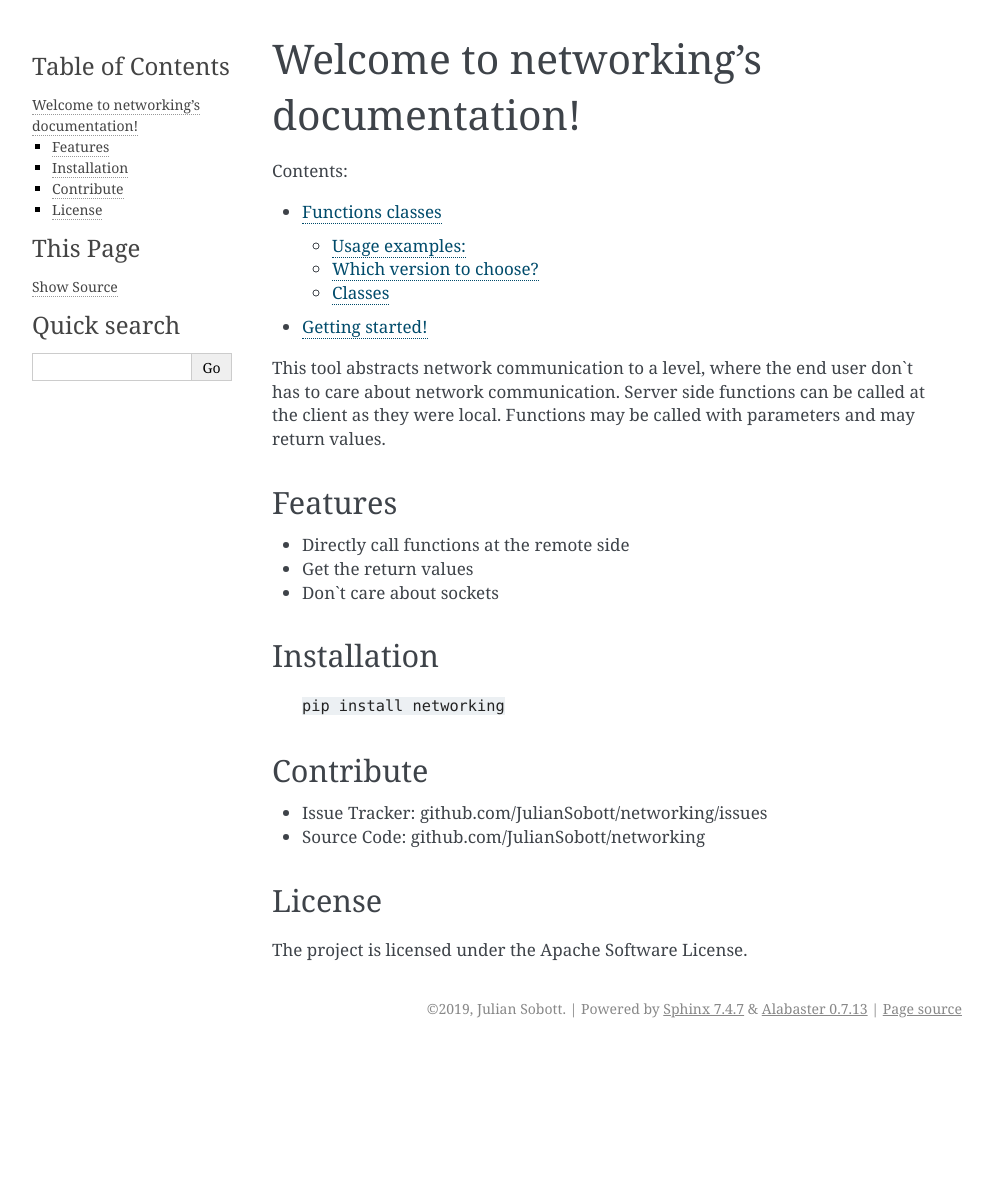
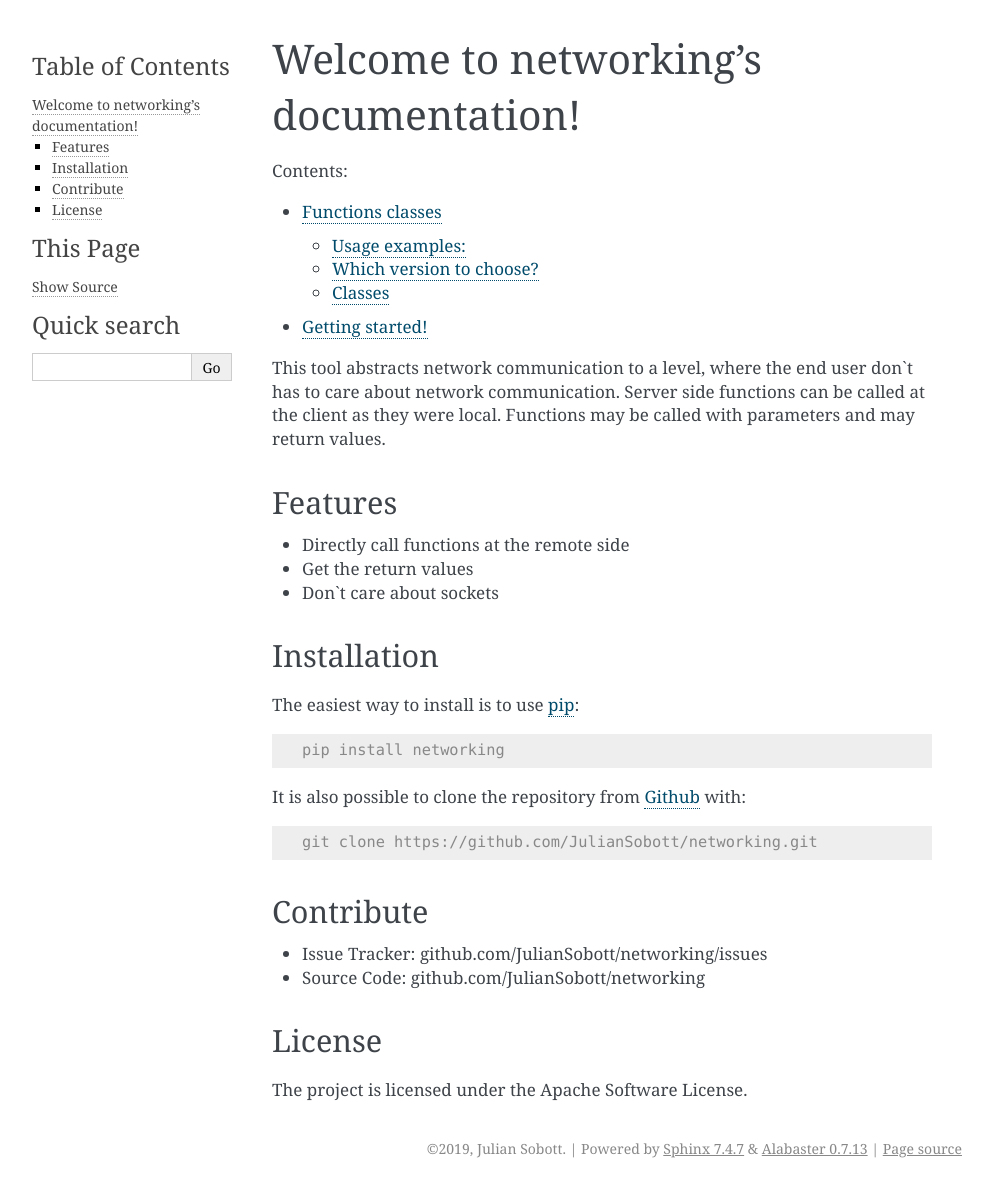
Before and after one commit to JulianSobott/networking, a Sphinx documentation site: the page built from docs/index.rst, in a window 1280 px wide. Shown: the whole page, without its empty margins (148-1141 px from the left). Built offline with Sphinx 7.4.7, drawn with Linux system fonts in a browser that asks for light colours; before the commit the page ends 1048 px from its top, so only the background shows below that.

Commit message:
Beautify installation

```diff
--- a/docs/index.rst
+++ b/docs/index.rst
@@ -27,7 +27,19 @@ Features
 Installation
 ------------
 
-    :code:`pip install networking`
+The easiest way to install is to use `pip <https://pip.pypa.io/en/stable/quickstart/>`_:
+
+.. code-block:: console
+
+   pip install networking
+
+It is also possible to clone the repository from `Github <https://github.com/JulianSobott/networking>`_ with:
+
+.. code-block:: console
+
+   git clone https://github.com/JulianSobott/networking.git
+
+
 
 Contribute
 ----------
```
Also changed, not shown: docs/external/Getting_started.rst (+2 -5 lines).
